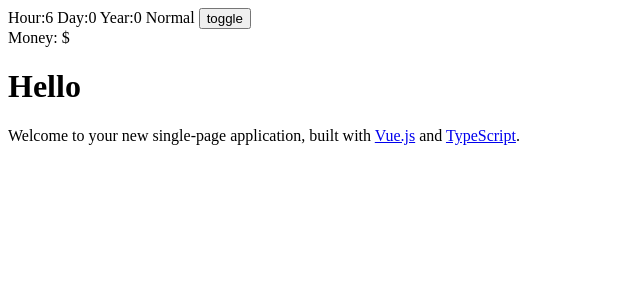
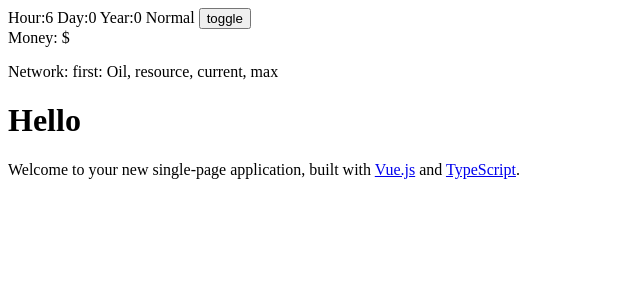
Before and after one commit to Starholme/GeneratorGame, a Vue app in the folder BoS/: page / in a window 1280 px wide. Shown: the top 300 px of the page, without its empty margins (0-640 px from the left). Built offline with nearby package versions, Linux system fonts and the light colour scheme.

Commit message:
Create a network view

```diff
--- a/BoS/src/App.vue
+++ b/BoS/src/App.vue
@@ -1,6 +1,7 @@
 <template>
     <div id="app">
         <top-bar />
+        <network id="1" />
         <Home msg="Hello" />
     </div>
 </template>
@@ -8,12 +9,14 @@
 <script lang="ts">
     import { Component, Vue } from 'vue-property-decorator';
     import Home from './components/Home.vue';
+    import Network from './components/Network.vue';
     import TopBar from './components/TopBar.vue'
 
     @Component({
         components: {
             Home,
-            TopBar
+            TopBar,
+            Network
         }
     })
     export default class App extends Vue { }
--- /dev/null
+++ b/BoS/src/components/Network.vue
@@ -0,0 +1,38 @@
+<template>
+    <div>
+        <p>Network: {{description}}, resource, current, max</p>
+
+    </div>
+</template>
+
+<script lang="ts">
+    import Vue from 'vue';
+    import { Network } from '../engine/Network';
+
+    //let network: Network;
+
+    export default Vue.extend({
+        name: 'network',
+        props: ['id'],
+        data: function () {
+            return { network: window.Engine.getNetwork() };
+        },
+        computed: {
+            description: function () {
+                console.log('get desc');
+                return this.network.GetDescription();
+            }
+        },
+        methods: {},
+        beforeCreate: function () {
+            console.log('Network before create');
+            //network = window.Engine.getNetwork();
+        },
+        destroyed: function () {
+            console.log('Network destroy');
+        }
+    });
+</script>
+
+<style scoped>
+</style>
--- a/BoS/src/components/TopBar.vue
+++ b/BoS/src/components/TopBar.vue
@@ -10,7 +10,7 @@
 </template>
 
 <script lang="ts">
-    import Vue from 'vue'
+    import Vue from 'vue';
 
     export default Vue.extend({
         name:'top-bar',
--- a/BoS/src/engine/Engine.ts
+++ b/BoS/src/engine/Engine.ts
@@ -1,21 +1,20 @@
 //import Vue from 'vue';
 import { Config } from './Config'
 import Vue  from 'vue';
+import { Network } from './Network';
 
 
 export class Engine {
 
 	private tickSpeed = 0;
+	private nextId = 0;
 
 	public state = Vue.observable({
 		tick: 0,
 		tickSpeedName:'Normal'
 	});
 
-	private network = {
-		resource: Config.Resources.Oil,
-
-	};
+	private network = new Network(this.getNextId(), 'first', Config.Resources.Oil);
 
     constructor() {
         window.onload = () => {
@@ -33,10 +32,8 @@ export class Engine {
 		const tickTime = Date.now();
 		this.state.tick++;
 
-		/*for (var i = 0; i < data.regions.length; i++) {
-			processRegion(data.regions[i]);
-		}
-		*/
+		this.network.Update();
+
 		//Schedule next tick
 		if (this.tickSpeed > Config.TickSpeeds.Stopped) {
 			setTimeout(() => this.gameLoop(), this.tickSpeed);
@@ -52,5 +49,13 @@ export class Engine {
 		if (wasStopped) {
 			this.gameLoop();
         }
+	}
+
+	public getNextId(): number {
+		return this.nextId++;
+	}
+
+	public getNetwork(): Network {
+		return this.network;
     }
 }
--- a/BoS/src/engine/Network.ts
+++ b/BoS/src/engine/Network.ts
@@ -1,4 +1,4 @@
-import { Box, Levels, Resource } from './Interfaces'
+import { Box, Levels, Resource } from './interfaces'
 
 interface Lvl {
     current: number;
@@ -8,14 +8,20 @@ interface Lvl {
 }
 
 export class Network {
+    public id: number;
     private name: string;
     private resource: Resource;
     private boxes: Array<Box>;
 
-    constructor(name: string, resource: Resource) {
+    constructor(id: number, name: string, resource: Resource) {
+        this.id = id;
         this.name = name
         this.resource = resource;
         this.boxes = new Array<Box>();
+    }
+
+    public GetDescription() {
+        return this.name + ': ' + this.resource.name;
     }
 
     public AddBox(box: Box) {
```
Also changed, not shown: 1 other file (tests, documents, lock files or other folders).
